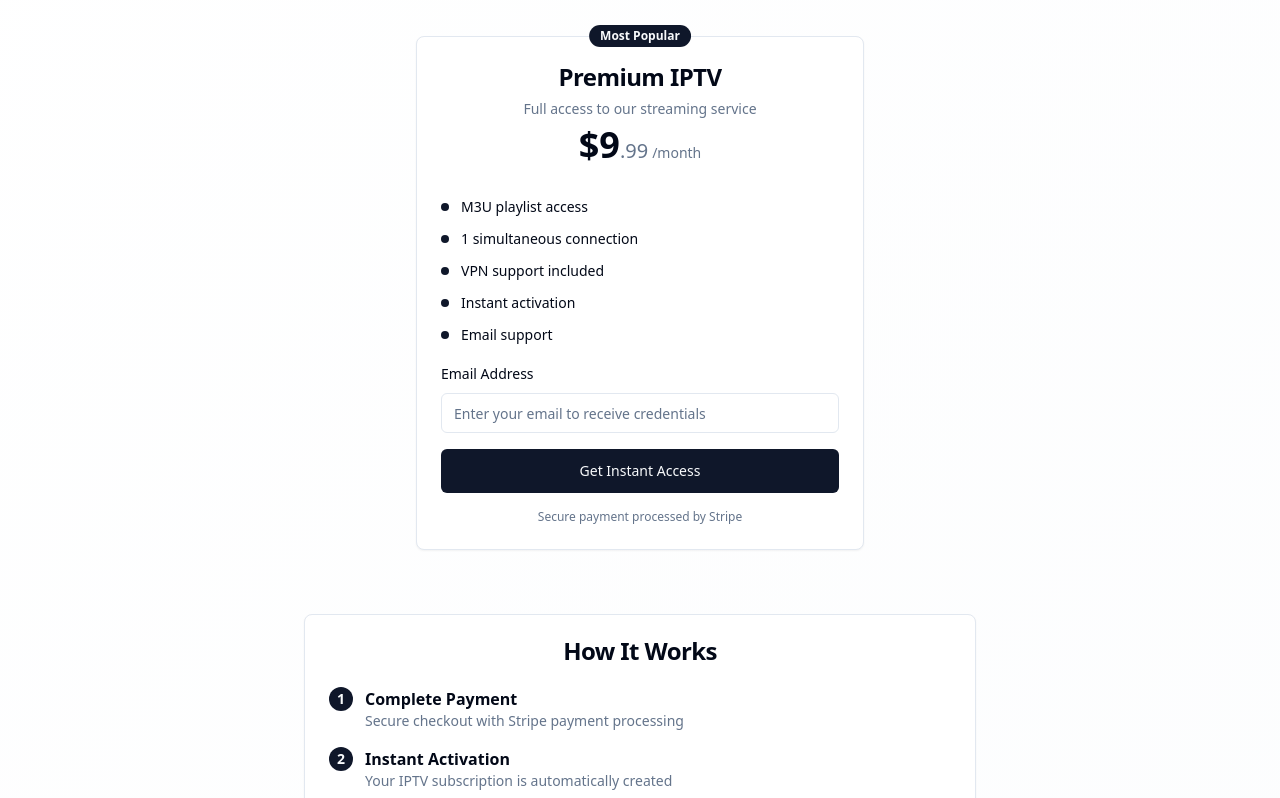
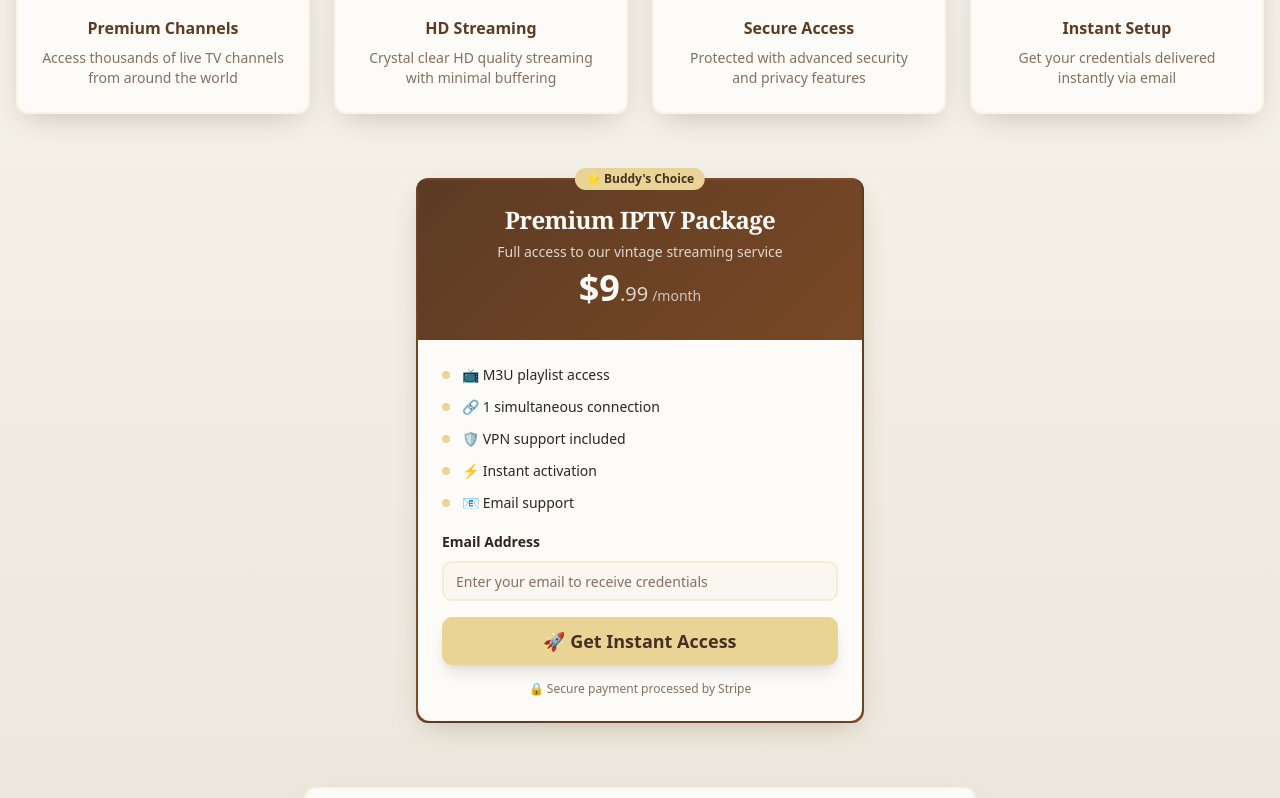
Before and after one commit to Travsingletary/ottflow-connect, a React (Vite) app: page / in a window 1280 px wide. Shown: the part 442-1240 px from the top of the page. Built offline with nearby package versions, Linux system fonts and the light colour scheme.

Commit message:
Add logo to frontend
Incorporate the user's logo into the frontend design.

```diff
--- a/src/index.css
+++ b/src/index.css
@@ -8,35 +8,44 @@ All colors MUST be HSL.
 
 @layer base {
   :root {
-    --background: 0 0% 100%;
-    --foreground: 222.2 84% 4.9%;
+    /* Bootleg Buddy vintage theme - warm browns and creams */
+    --background: 45 45% 96%;
+    --foreground: 25 25% 15%;
 
-    --card: 0 0% 100%;
-    --card-foreground: 222.2 84% 4.9%;
+    --card: 45 35% 98%;
+    --card-foreground: 25 25% 15%;
 
-    --popover: 0 0% 100%;
-    --popover-foreground: 222.2 84% 4.9%;
+    --popover: 45 35% 98%;
+    --popover-foreground: 25 25% 15%;
 
-    --primary: 222.2 47.4% 11.2%;
-    --primary-foreground: 210 40% 98%;
+    /* Primary brown from logo */
+    --primary: 25 45% 25%;
+    --primary-foreground: 45 35% 98%;
 
-    --secondary: 210 40% 96.1%;
-    --secondary-foreground: 222.2 47.4% 11.2%;
+    /* Warm secondary tones */
+    --secondary: 35 35% 85%;
+    --secondary-foreground: 25 35% 20%;
 
-    --muted: 210 40% 96.1%;
-    --muted-foreground: 215.4 16.3% 46.9%;
+    --muted: 40 25% 90%;
+    --muted-foreground: 25 15% 45%;
 
-    --accent: 210 40% 96.1%;
-    --accent-foreground: 222.2 47.4% 11.2%;
+    /* Accent vintage gold */
+    --accent: 45 65% 75%;
+    --accent-foreground: 25 35% 20%;
 
-    --destructive: 0 84.2% 60.2%;
-    --destructive-foreground: 210 40% 98%;
+    --destructive: 0 84% 60%;
+    --destructive-foreground: 45 35% 98%;
 
-    --border: 214.3 31.8% 91.4%;
-    --input: 214.3 31.8% 91.4%;
-    --ring: 222.2 84% 4.9%;
+    --border: 35 20% 85%;
+    --input: 35 20% 92%;
+    --ring: 25 45% 25%;
 
-    --radius: 0.5rem;
+    --radius: 0.75rem;
+
+    /* Custom Bootleg Buddy gradients */
+    --gradient-vintage: linear-gradient(135deg, hsl(var(--primary)), hsl(25 55% 35%));
+    --gradient-warm: linear-gradient(180deg, hsl(var(--background)), hsl(40 30% 88%));
+    --shadow-warm: 0 10px 30px -10px hsl(25 35% 25% / 0.3);
 
     --sidebar-background: 0 0% 98%;
 
@@ -56,33 +65,34 @@ All colors MUST be HSL.
   }
 
   .dark {
-    --background: 222.2 84% 4.9%;
-    --foreground: 210 40% 98%;
+    /* Dark vintage theme */
+    --background: 25 15% 8%;
+    --foreground: 45 25% 90%;
 
-    --card: 222.2 84% 4.9%;
-    --card-foreground: 210 40% 98%;
+    --card: 25 20% 12%;
+    --card-foreground: 45 25% 90%;
 
-    --popover: 222.2 84% 4.9%;
-    --popover-foreground: 210 40% 98%;
+    --popover: 25 20% 12%;
+    --popover-foreground: 45 25% 90%;
 
-    --primary: 210 40% 98%;
-    --primary-foreground: 222.2 47.4% 11.2%;
+    --primary: 45 55% 70%;
+    --primary-foreground: 25 25% 15%;
 
-    --secondary: 217.2 32.6% 17.5%;
-    --secondary-foreground: 210 40% 98%;
+    --secondary: 25 15% 18%;
+    --secondary-foreground: 45 25% 85%;
 
-    --muted: 217.2 32.6% 17.5%;
-    --muted-foreground: 215 20.2% 65.1%;
+    --muted: 25 10% 20%;
+    --muted-foreground: 35 10% 60%;
 
-    --accent: 217.2 32.6% 17.5%;
-    --accent-foreground: 210 40% 98%;
+    --accent: 35 45% 55%;
+    --accent-foreground: 25 25% 15%;
 
-    --destructive: 0 62.8% 30.6%;
-    --destructive-foreground: 210 40% 98%;
+    --destructive: 0 65% 50%;
+    --destructive-foreground: 45 25% 90%;
 
-    --border: 217.2 32.6% 17.5%;
-    --input: 217.2 32.6% 17.5%;
-    --ring: 212.7 26.8% 83.9%;
+    --border: 25 15% 22%;
+    --input: 25 15% 22%;
+    --ring: 45 55% 70%;
     --sidebar-background: 240 5.9% 10%;
     --sidebar-foreground: 240 4.8% 95.9%;
     --sidebar-primary: 224.3 76.3% 48%;
--- a/src/pages/Index.tsx
+++ b/src/pages/Index.tsx
@@ -59,94 +59,101 @@ const Index = () => {
   };
 
   return (
-    <div className="min-h-screen bg-gradient-to-br from-background to-muted/20">
+    <div className="min-h-screen" style={{ background: 'var(--gradient-warm)' }}>
       <div className="container mx-auto px-4 py-16">
-        {/* Header */}
+        {/* Header with Logo */}
         <div className="text-center mb-16">
-          <h1 className="text-5xl font-bold bg-gradient-to-r from-primary to-primary/70 bg-clip-text text-transparent mb-4">
-            Bootleg Buddy
+          <div className="flex justify-center items-center mb-6">
+            <img
+              src="/lovable-uploads/3a9c1881-71f8-45e3-bca9-c94c8a18e04c.png"
+              alt="Bootleg Buddy Logo"
+              className="h-24 w-auto mr-4"
+            />
+          </div>
+          <h1 className="text-5xl font-bold text-primary mb-4 font-serif">
+            Bootleg Buddy IPTV
           </h1>
           <p className="text-xl text-muted-foreground max-w-2xl mx-auto">
-            Premium IPTV streaming service with instant access to thousands of channels worldwide
+            Your vintage companion for premium IPTV streaming with instant access to thousands of channels worldwide
           </p>
         </div>
 
         {/* Features Grid */}
         <div className="grid md:grid-cols-4 gap-6 mb-16">
-          <Card className="text-center">
+          <Card className="text-center border-2 border-accent/20 shadow-lg hover:shadow-xl transition-all duration-300" style={{ boxShadow: 'var(--shadow-warm)' }}>
             <CardContent className="pt-6">
               <Tv className="h-12 w-12 mx-auto mb-4 text-primary" />
-              <h3 className="font-semibold mb-2">Premium Channels</h3>
-              <p className="text-sm text-muted-foreground">Access thousands of live TV channels</p>
+              <h3 className="font-semibold mb-2 text-primary">Premium Channels</h3>
+              <p className="text-sm text-muted-foreground">Access thousands of live TV channels from around the world</p>
             </CardContent>
           </Card>
 
-          <Card className="text-center">
+          <Card className="text-center border-2 border-accent/20 shadow-lg hover:shadow-xl transition-all duration-300" style={{ boxShadow: 'var(--shadow-warm)' }}>
             <CardContent className="pt-6">
               <Wifi className="h-12 w-12 mx-auto mb-4 text-primary" />
-              <h3 className="font-semibold mb-2">HD Streaming</h3>
-              <p className="text-sm text-muted-foreground">Crystal clear HD quality streaming</p>
+              <h3 className="font-semibold mb-2 text-primary">HD Streaming</h3>
+              <p className="text-sm text-muted-foreground">Crystal clear HD quality streaming with minimal buffering</p>
             </CardContent>
           </Card>
 
-          <Card className="text-center">
+          <Card className="text-center border-2 border-accent/20 shadow-lg hover:shadow-xl transition-all duration-300" style={{ boxShadow: 'var(--shadow-warm)' }}>
             <CardContent className="pt-6">
               <Shield className="h-12 w-12 mx-auto mb-4 text-primary" />
-              <h3 className="font-semibold mb-2">Secure Access</h3>
-              <p className="text-sm text-muted-foreground">Protected with advanced security</p>
+              <h3 className="font-semibold mb-2 text-primary">Secure Access</h3>
+              <p className="text-sm text-muted-foreground">Protected with advanced security and privacy features</p>
             </CardContent>
           </Card>
 
-          <Card className="text-center">
+          <Card className="text-center border-2 border-accent/20 shadow-lg hover:shadow-xl transition-all duration-300" style={{ boxShadow: 'var(--shadow-warm)' }}>
             <CardContent className="pt-6">
               <Clock className="h-12 w-12 mx-auto mb-4 text-primary" />
-              <h3 className="font-semibold mb-2">Instant Setup</h3>
-              <p className="text-sm text-muted-foreground">Get your credentials immediately</p>
+              <h3 className="font-semibold mb-2 text-primary">Instant Setup</h3>
+              <p className="text-sm text-muted-foreground">Get your credentials delivered instantly via email</p>
             </CardContent>
           </Card>
         </div>
 
         {/* Pricing Card */}
         <div className="max-w-md mx-auto">
-          <Card className="relative">
-            <Badge className="absolute -top-3 left-1/2 transform -translate-x-1/2 bg-primary">
-              Most Popular
+          <Card className="relative border-2 border-primary/20" style={{ boxShadow: 'var(--shadow-warm)', background: 'var(--gradient-vintage)' }}>
+            <Badge className="absolute -top-3 left-1/2 transform -translate-x-1/2 bg-accent text-accent-foreground font-bold">
+              ⭐ Buddy's Choice
             </Badge>
             <CardHeader className="text-center pb-8">
-              <CardTitle className="text-2xl">Premium IPTV</CardTitle>
-              <CardDescription>Full access to our streaming service</CardDescription>
+              <CardTitle className="text-2xl text-primary-foreground font-serif">Premium IPTV Package</CardTitle>
+              <CardDescription className="text-primary-foreground/80">Full access to our vintage streaming service</CardDescription>
               <div className="mt-4">
-                <span className="text-4xl font-bold">$9</span>
-                <span className="text-xl text-muted-foreground">.99</span>
-                <span className="text-sm text-muted-foreground ml-1">/month</span>
+                <span className="text-4xl font-bold text-primary-foreground">$9</span>
+                <span className="text-xl text-primary-foreground/80">.99</span>
+                <span className="text-sm text-primary-foreground/70 ml-1">/month</span>
               </div>
             </CardHeader>
-            <CardContent className="space-y-4">
+            <CardContent className="space-y-4 bg-card rounded-b-lg p-6 border-t border-primary-foreground/20">
               <div className="space-y-3">
-                <div className="flex items-center text-sm">
-                  <div className="w-2 h-2 bg-primary rounded-full mr-3"></div>
-                  M3U playlist access
+                <div className="flex items-center text-sm text-card-foreground">
+                  <div className="w-2 h-2 bg-accent rounded-full mr-3"></div>
+                  📺 M3U playlist access
                 </div>
-                <div className="flex items-center text-sm">
-                  <div className="w-2 h-2 bg-primary rounded-full mr-3"></div>
-                  1 simultaneous connection
+                <div className="flex items-center text-sm text-card-foreground">
+                  <div className="w-2 h-2 bg-accent rounded-full mr-3"></div>
+                  🔗 1 simultaneous connection
                 </div>
-                <div className="flex items-center text-sm">
-                  <div className="w-2 h-2 bg-primary rounded-full mr-3"></div>
-                  VPN support included
+                <div className="flex items-center text-sm text-card-foreground">
+                  <div className="w-2 h-2 bg-accent rounded-full mr-3"></div>
+                  🛡️ VPN support included
                 </div>
-                <div className="flex items-center text-sm">
-                  <div className="w-2 h-2 bg-primary rounded-full mr-3"></div>
-                  Instant activation
+                <div className="flex items-center text-sm text-card-foreground">
+                  <div className="w-2 h-2 bg-accent rounded-full mr-3"></div>
+                  ⚡ Instant activation
                 </div>
-                <div className="flex items-center text-sm">
-                  <div className="w-2 h-2 bg-primary rounded-full mr-3"></div>
-                  Email support
+                <div className="flex items-center text-sm text-card-foreground">
+                  <div className="w-2 h-2 bg-accent rounded-full mr-3"></div>
+                  📧 Email support
                 </div>
               </div>
 
               <div className="space-y-2">
-                <Label htmlFor="email">Email Address</Label>
+                <Label htmlFor="email" className="text-card-foreground font-semibold">Email Address</Label>
                 <Input
                   id="email"
                   type="email"
@@ -154,20 +161,21 @@ const Index = () => {
                   value={email}
                   onChange={(e) => setEmail(e.target.value)}
                   required
+                  className="border-2 border-accent/30 focus:border-accent"
                 />
               </div>
 
               <Button
                 size="lg"
-                className="w-full"
+                className="w-full bg-accent hover:bg-accent/90 text-accent-foreground font-bold text-lg py-6 shadow-lg transition-all duration-300 hover:shadow-xl"
                 onClick={handlePurchase}
                 disabled={loading}
               >
-                {loading ? "Processing..." : "Get Instant Access"}
+                {loading ? "🔄 Processing..." : "🚀 Get Instant Access"}
               </Button>
 
               <p className="text-xs text-muted-foreground text-center">
-                Secure payment processed by Stripe
+                🔒 Secure payment processed by Stripe
               </p>
             </CardContent>
           </Card>
@@ -175,30 +183,30 @@ const Index = () => {
 
         {/* Info Section */}
         <div className="text-center mt-16">
-          <Card className="max-w-2xl mx-auto">
+          <Card className="max-w-2xl mx-auto border-2 border-accent/20" style={{ boxShadow: 'var(--shadow-warm)' }}>
             <CardHeader>
-              <CardTitle>How It Works</CardTitle>
+              <CardTitle className="text-primary font-serif text-2xl">How Bootleg Buddy Works</CardTitle>
             </CardHeader>
-            <CardContent className="text-left space-y-4">
-              <div className="flex items-start space-x-3">
-                <div className="bg-primary text-primary-foreground rounded-full w-6 h-6 flex items-center justify-center text-sm font-semibold">1</div>
+            <CardContent className="text-left space-y-6">
+              <div className="flex items-start space-x-4">
+                <div className="bg-accent text-accent-foreground rounded-full w-8 h-8 flex items-center justify-center text-sm font-bold shadow-md">1</div>
                 <div>
-                  <h4 className="font-semibold">Complete Payment</h4>
-                  <p className="text-sm text-muted-foreground">Secure checkout with Stripe payment processing</p>
+                  <h4 className="font-semibold text-primary text-lg">💳 Complete Payment</h4>
+                  <p className="text-sm text-muted-foreground">Secure checkout with Stripe payment processing - your buddy's got your back!</p>
                 </div>
               </div>
-              <div className="flex items-start space-x-3">
-                <div className="bg-primary text-primary-foreground rounded-full w-6 h-6 flex items-center justify-center text-sm font-semibold">2</div>
+              <div className="flex items-start space-x-4">
+                <div className="bg-accent text-accent-foreground rounded-full w-8 h-8 flex items-center justify-center text-sm font-bold shadow-md">2</div>
                 <div>
-                  <h4 className="font-semibold">Instant Activation</h4>
-                  <p className="text-sm text-muted-foreground">Your IPTV subscription is automatically created</p>
+                  <h4 className="font-semibold text-primary text-lg">⚡ Instant Activation</h4>
+                  <p className="text-sm text-muted-foreground">Your IPTV subscription is automatically created faster than vintage TV channels!</p>
                 </div>
               </div>
-              <div className="flex items-start space-x-3">
-                <div className="bg-primary text-primary-foreground rounded-full w-6 h-6 flex items-center justify-center text-sm font-semibold">3</div>
+              <div className="flex items-start space-x-4">
+                <div className="bg-accent text-accent-foreground rounded-full w-8 h-8 flex items-center justify-center text-sm font-bold shadow-md">3</div>
                 <div>
-                  <h4 className="font-semibold">Receive Credentials</h4>
-                  <p className="text-sm text-muted-foreground">Get your username, password, and M3U link via email</p>
+                  <h4 className="font-semibold text-primary text-lg">📧 Receive Credentials</h4>
+                  <p className="text-sm text-muted-foreground">Get your username, password, and M3U link delivered straight to your inbox</p>
                 </div>
               </div>
             </CardContent>
```
Also changed, not shown: public/lovable-uploads/3a9c1881-71f8-45e3-bca9-c94c8a18e04c.png (added).
